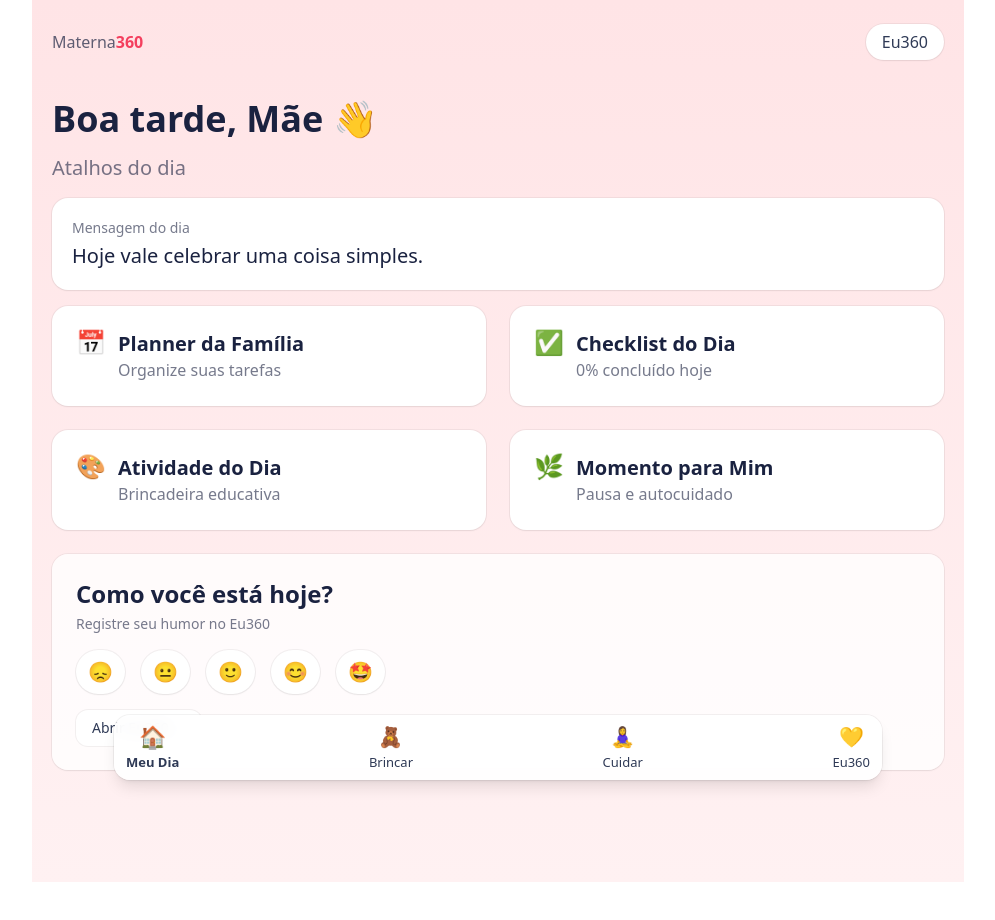
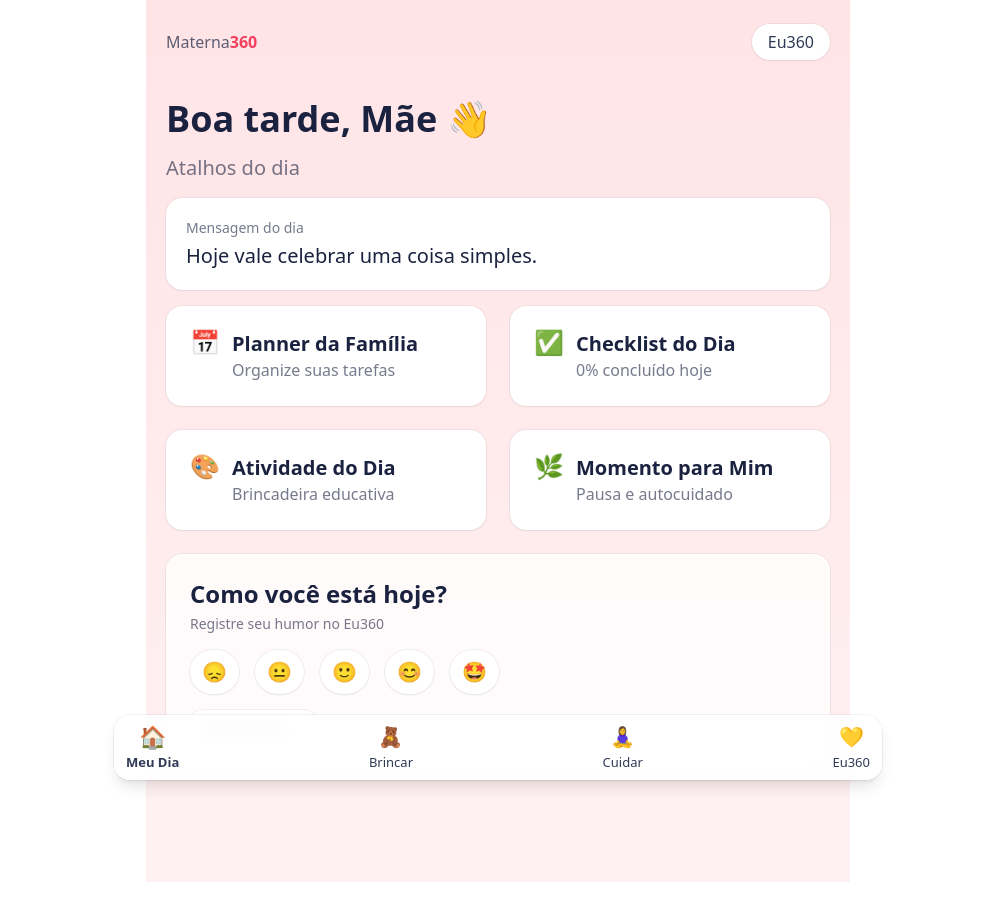
Before and after one commit to simonebrusco/materna360-app, a Next.js app in the folder materna360_starter/: page /meu-dia in a window 1280 px wide. Shown: the top 920 px of the page, without its empty margins (142-1137 px from the left). Built offline with nearby package versions, Linux system fonts and the light colour scheme.

Commit message:
Update layout.jsx

```diff
--- a/materna360_starter/app/layout.jsx
+++ b/materna360_starter/app/layout.jsx
@@ -1,8 +1,7 @@
 // =======================================================
 // Materna360 — Root layout com AppShell e BottomNav
 // Mantém ClientInit, ToastHost e aplica o Tailwind global
-// Agora envolve as páginas com um contêiner .m360-page
-// para restaurar o layout das abas sem tocar nelas.
+// Agora usa container Tailwind + max-w-screen-md (padrão)
 // =======================================================
 
 import "../styles/globals.css";
@@ -24,7 +23,7 @@
         <ClientInit />
         {/* conteúdo principal + respiro para o BottomNav */}
         <div className="min-h-[100dvh] pb-24">
-          <main className="m360-page">
+          <main className="container mx-auto max-w-screen-md px-4 sm:px-6 lg:px-8">
             {children}
           </main>
         </div>
```
